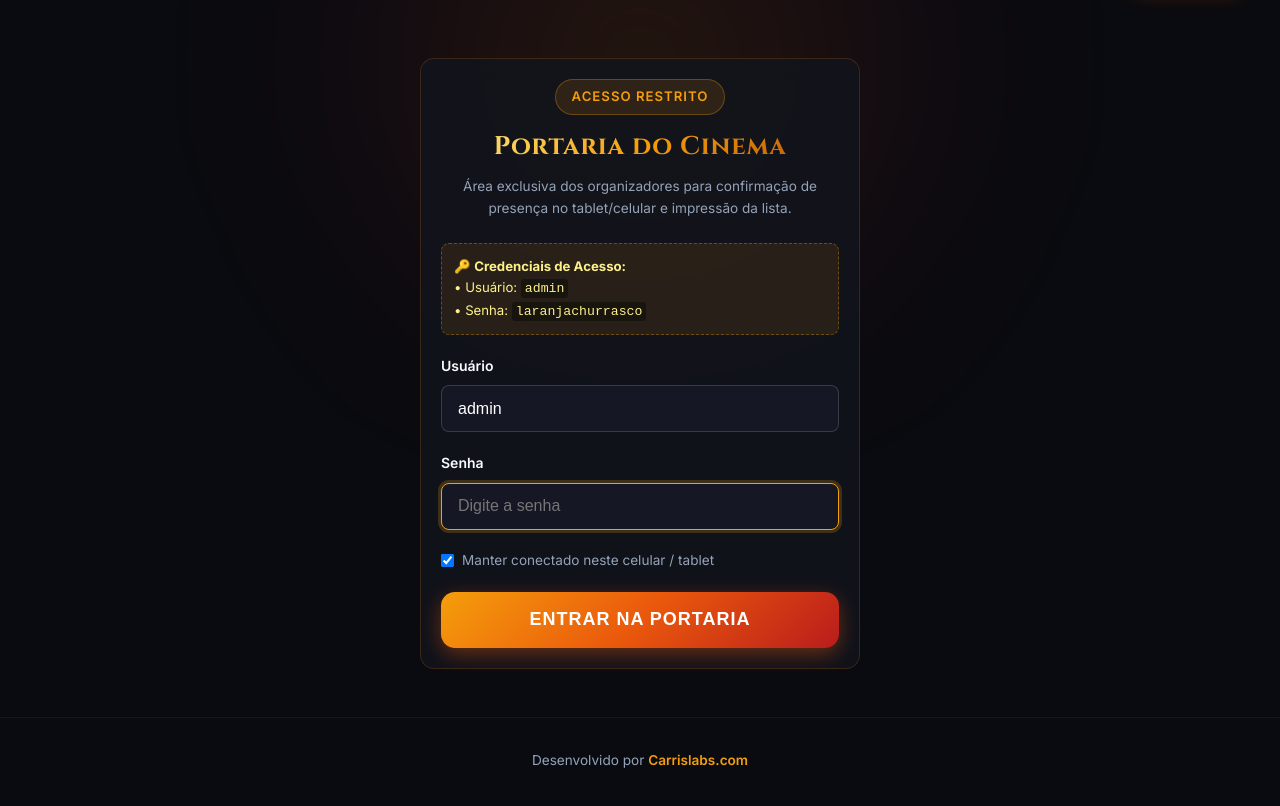
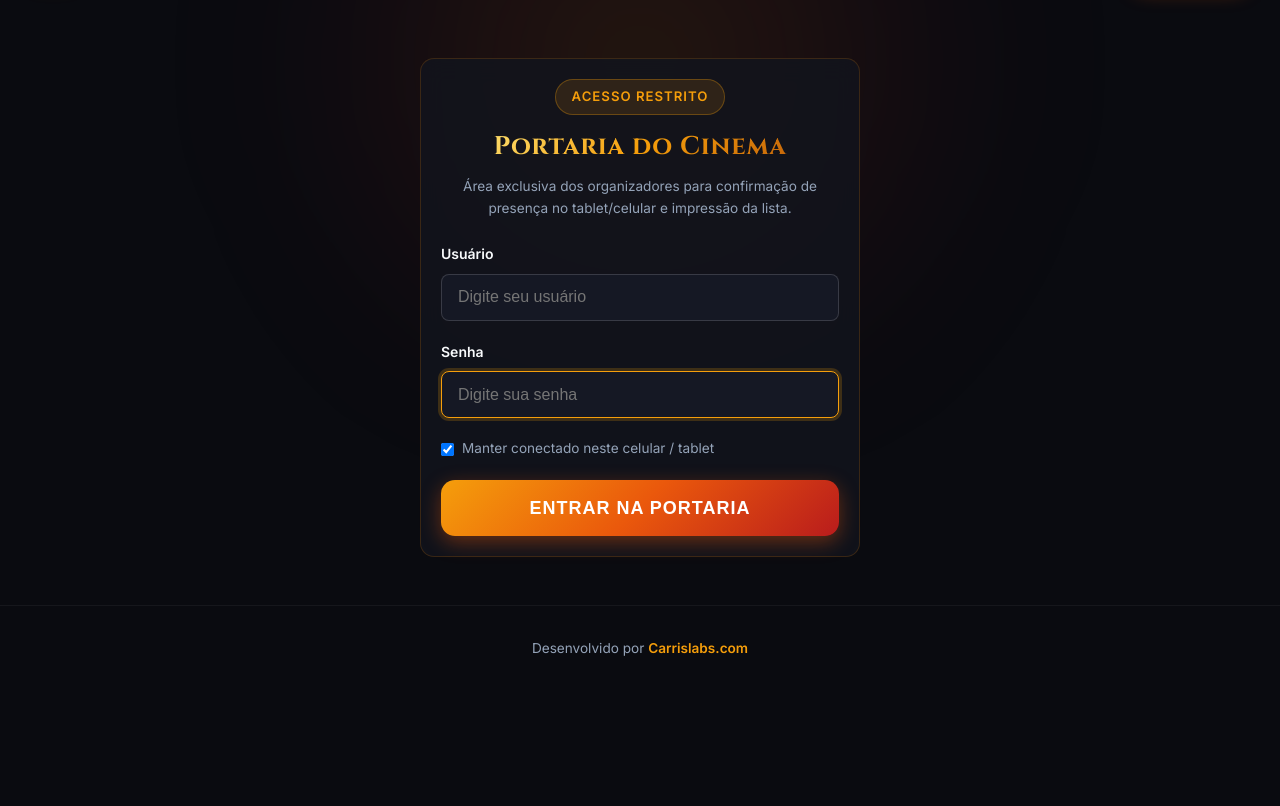
Before and after one commit to jonascarris/cinema, a website: page admin.html in a window 1280 px wide. Shown: the part 78-884 px from the top of the page. After the commit the page ends 850 px from the top, so only its background shows below. Drawn offline with Linux system fonts and the light colour scheme.

Commit message:
security: remover credenciais visiveis da tela de login

```diff
--- a/admin.html
+++ b/admin.html
@@ -152,21 +152,15 @@
         Área exclusiva dos organizadores para confirmação de presença no tablet/celular e impressão da lista.
       </p>
 
-      <div style="background: rgba(245, 158, 11, 0.1); border: 1px dashed rgba(245, 158, 11, 0.35); padding: 0.75rem; border-radius: var(--radius-sm); margin-bottom: 1.25rem; font-size: 0.825rem; text-align: left; color: #fef08a;">
-        🔑 <strong>Credenciais de Acesso:</strong><br>
-        • Usuário: <code style="background: rgba(0,0,0,0.4); padding: 2px 4px; border-radius: 3px;">admin</code><br>
-        • Senha: <code style="background: rgba(0,0,0,0.4); padding: 2px 4px; border-radius: 3px;">laranjachurrasco</code>
-      </div>
-
       <form id="admin-login-form">
         <div class="form-group" style="text-align: left;">
           <label class="form-label">Usuário</label>
-          <input type="text" id="admin-user" class="form-input" value="admin" required>
+          <input type="text" id="admin-user" class="form-input" placeholder="Digite seu usuário" required>
         </div>
 
         <div class="form-group" style="text-align: left;">
           <label class="form-label">Senha</label>
-          <input type="password" id="admin-password" class="form-input" placeholder="Digite a senha" required autofocus>
+          <input type="password" id="admin-password" class="form-input" placeholder="Digite sua senha" required autofocus>
         </div>
 
         <div style="text-align: left; margin-bottom: 1.25rem; font-size: 0.85rem;">
@@ -367,7 +361,7 @@
         });
 
         if (!res.ok) {
-          alert('Senha de administrador incorreta! (Senha padrão: laranjachurrasco)');
+          alert('Usuário ou senha incorretos.');
           localStorage.removeItem('cinema_admin_pass');
           return;
         }
```
